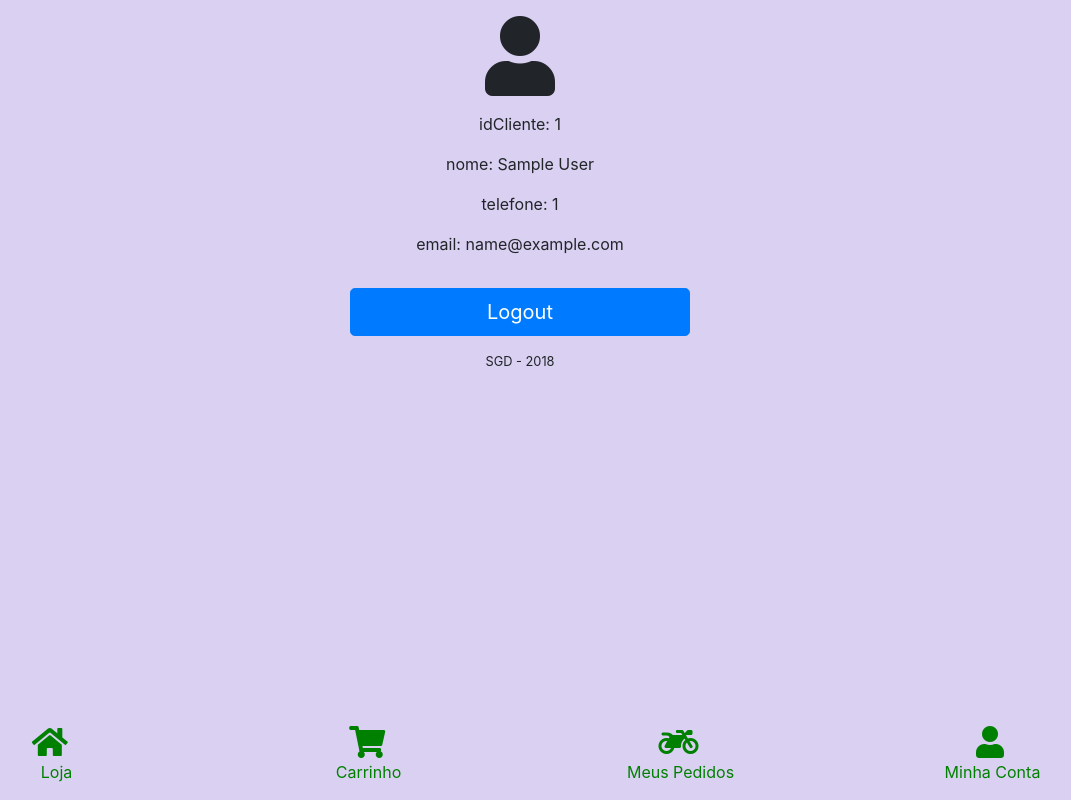
After one commit to CaioGabriel1000/Sistema-de-Gerenciamento-de-Delivery-CI, a CodeIgniter app: page /SGD/index.php/cliente/conta in a window 1280 px wide. The commit adds this page. Shown: the whole page, without its empty margins (120-1191 px from the left). Run offline with CodeIgniter, Linux system fonts and the light colour scheme; the visitor is signed in with stand-in values (Sample User, id 1); some libraries are stand-ins or nearby versions.

Commit message:
Login implementado

```diff
--- a/application/config/config.php
+++ b/application/config/config.php
@@ -23,7 +23,7 @@ defined('BASEPATH') OR exit('No direct script access allowed');
 | a PHP script and you can easily do that on your own.
 |
 */
-$config['base_url'] = '';
+$config['base_url'] = 'http://localhost/SGD/';
 
 /*
 |--------------------------------------------------------------------------
@@ -35,7 +35,7 @@ $config['base_url'] = '';
 | variable so that it is blank.
 |
 */
-$config['index_page'] = 'index.php';
+$config['index_page'] = '';
 
 /*
 |--------------------------------------------------------------------------
@@ -379,7 +379,7 @@ $config['encryption_key'] = '';
 */
 $config['sess_driver'] = 'files';
 $config['sess_cookie_name'] = 'ci_session';
-$config['sess_expiration'] = 7200;
+$config['sess_expiration'] = 0;
 $config['sess_save_path'] = NULL;
 $config['sess_match_ip'] = FALSE;
 $config['sess_time_to_update'] = 300;
--- a/application/config/database.php
+++ b/application/config/database.php
@@ -76,8 +76,8 @@ $query_builder = TRUE;
 $db['default'] = array(
 	'dsn'	=> '',
 	'hostname' => 'localhost',
-	'username' => 'UsuarioSGD',
-	'password' => 'senha',
+	'username' => 'root',
+	'password' => '',
 	'database' => 'SGD',
 	'dbdriver' => 'mysqli',
 	'dbprefix' => '',
--- a/application/config/routes.php
+++ b/application/config/routes.php
@@ -62,7 +62,10 @@ $route['loja'] = 'Pagina/loja';
 $route['carrinho'] = 'Pagina/carrinho';
 
 // Rota login e cadastro.
-$route['entrar'] = 'Pagina/entrarCadastrar';
+$route['entrar'] = 'Cliente/index';
+
+// Rota login e cadastro.
+$route['cliente'] = 'Cliente/conta';
 
 // Rota do erro 404.
 $route['404_override'] = '';
--- a/application/controllers/Cliente.php
+++ b/application/controllers/Cliente.php
@@ -11,26 +11,91 @@ class Cliente extends CI_Controller{
 	}
 
 	/*
+	 * Página de login e cadastro do cliente
+	 */
+	function index()
+	{
+		if(!isset($_SESSION['idCliente']))
+		{
+			$dados['title'] = "SGD - Login";
+			$this->load->view('components/head.php', $dados);
+			$this->load->view('entrar_cadastrar.php');
+		} else {
+			$this->conta();
+		}
+	}
+
+	/*
+	 * Página da conta do cliente
+	 */
+	function conta()
+	{
+		if(isset($_SESSION['idCliente']))
+		{
+			$dados['title'] = "SGD - Conta";
+			$this->load->view('components/head.php', $dados);
+			$this->load->view('cliente_conta.php');
+		} else {
+			$this->index();
+		}
+	}
+
+	/*
 	 * Adicionando cliente
+	 * Verificando o email, caso já esteja cadastrado, o usuário é informado, caso ainda não esteja, os dados são salvos.
 	 */
 	function add()
 	{
-		if(isset($_POST) && count($_POST) > 0)
-		{
-			$params = array(
-				'nome' => $this->input->post('nome'),
-				'telefone' => $this->input->post('telefone'),
-				'email' => $this->input->post('email'),
-				'senha' => $this->input->post('senha'),
-			);
+		$cliente = array(
+			'nome' => $this->input->post('inputNomeCadastro'),
+			'telefone' => $this->input->post('inputTelefoneCadastro'),
+			'email' => $this->input->post('inputEmailCadastro'),
+			'senha' => md5($this->input->post('inputSenhaCadastro')),
+		);
 
-			$cliente_id = $this->Cliente_model->add_cliente($params);
-			return true;
+		$cadastrado = $this->Cliente_model->verificar_email($cliente['email']);
+
+		if ($cadastrado) {
+			$this->session->set_flashdata('mensagem', 'Email já cadastrado! Por favor, entre em sua conta.');
+			redirect('Cliente/index');
+		} else {
+			$this->Cliente_model->add_cliente($cliente);
+			$this->session->set_flashdata('mensagem', 'Cadastro realizado com sucesso! Por favor, entre em sua conta.');
+			redirect('Cliente/index');
 		}
-		else
-		{
-			return false;
+	}
+
+	/*
+	 * Logando cliente
+	 */
+	function login()
+	{
+
+		$cliente = array(
+		'email' => $this->input->post('inputEmailLogin'),
+		'senha' => md5($this->input->post('inputSenhaLogin'))
+		);
+
+		$logando = $this->Cliente_model->logar_cliente($cliente['email'],$cliente['senha']);
+
+		if ($logando) {
+			$this->session->set_userdata('idCliente',$logando['idCliente']);
+			$this->session->set_userdata('nome',$logando['nome']);
+			$this->session->set_userdata('telefone',$logando['telefone']);
+			$this->session->set_userdata('email',$logando['email']);
+
+			$this->conta();
+
+		} else {
+			$this->session->set_flashdata('mensagem', 'Email ou senha incorretos!');
+			redirect('Cliente/index');
 		}
+	}
+
+	function logout()
+	{
+		$this->session->sess_destroy();
+		$this->index();
 	}
 
 	/*
--- a/application/models/Cliente_model.php
+++ b/application/models/Cliente_model.php
@@ -33,7 +33,44 @@ class Cliente_model extends CI_Model
 	function add_cliente($params)
 	{
 		$this->db->insert('cliente',$params);
-        return $this->db->insert_id();
+		//return $this->db->insert_id();
+	}
+
+	/*
+	 * Logando cliente
+	 */
+	function logar_cliente($email, $senha)
+	{
+		$this->db->select('*');
+		$this->db->from('cliente');
+		$this->db->where('email',$email);
+		$this->db->where('senha',$senha);
+
+		if($query=$this->db->get())
+		{
+			return $query->row_array();
+		}
+		else{
+			return false;
+		}
+	}
+
+	/*
+	 * Verificando se email do cliente já existe na tabela cliente
+	 */
+	function verificar_email($email)
+	{
+		$this->db->select('*');
+		$this->db->from('cliente');
+		$this->db->where('email',$email);
+
+		$query=$this->db->get();
+
+		if($query->num_rows()>0){
+			return true;
+		}else{
+			return false;
+		}
 	}
 
 	/*
--- /dev/null
+++ b/application/views/cliente_conta.php
@@ -0,0 +1,39 @@
+<body>
+
+<!-- Div que contém todos os elementos da página -->
+<div class="container">
+
+<section class="text-center">
+	<div class="container">
+		<i class="fas fa-user fa-5x p-3"></i>
+		<p><?php echo 'idCliente: ' . $_SESSION['idCliente']; ?></p>
+		<p><?php echo 'nome: ' . $_SESSION['nome']; ?></p>
+		<p><?php echo 'telefone: ' . $_SESSION['telefone']; ?></p>
+		<p><?php echo 'email: ' . $_SESSION['email']; ?></p>
+	</div>
+
+	<form class="form-signin" id="form-logout" name="form-logout" role="form" method="post" action="<?php echo base_url('Cliente/logout'); ?>">
+		<fieldset>
+			<div class="row d-flex justify-content-center p-3">
+				<div class="col-md-4">
+					<button id="btnDeslogar" name="btnDeslogar" class="btn btn-lg btn-primary btn-block col-md-12" type="submit" value="Register" name="register">Logout</button>
+				</div>
+			</div>
+		</fieldset>
+	</form>
+
+	<div class="d-flex justify-content-center">
+		<p class="small">SGD - 2018</p>
+	</div>
+
+</section>
+
+<!-- Carregando o footer -->
+<?php $this->load->view('components/footer'); ?>
+
+<!-- fechando o container, body e a tag html aberta no arquivo head.php -->
+</div>
+
+</body>
+
+</html>
--- a/application/views/components/footer.php
+++ b/application/views/components/footer.php
@@ -11,21 +11,21 @@
 		<div class="col-md-3 rodape-item">
 			<div class="row d-flex justify-content-center">
 				<a href="<?=base_url('/carrinho')?>">
-					<i class="fas fa-shopping-cart fa-2x"></i> <label class="d-none d-md-block"> &nbsp Carrinho</label>
+					&nbsp &nbsp &nbsp<i class="fas fa-shopping-cart fa-2x"></i> <label class="d-none d-md-block"> &nbsp Carrinho</label>
 				</a>
 			</div>
 		</div>
 		<div class="col-md-3 rodape-item">
 			<div class="row d-flex justify-content-center">
 				<a href="<?=base_url('/pedidos')?>">
-					<i class="fas fa-motorcycle fa-2x"></i> <label class="d-none d-md-block">&nbsp Meus Pedidos</label>
+					&nbsp &nbsp &nbsp &nbsp &nbsp<i class="fas fa-motorcycle fa-2x"></i> <label class="d-none d-md-block">&nbsp Meus Pedidos</label>
 				</a>
 			</div>
 		</div>
 		<div class="col-md-3 rodape-item">
 			<div class="row d-flex justify-content-center">
 				<a href="<?=base_url('/cliente')?>">
-					<i class="fas fa-user fa-2x"></i>  <label class="d-none d-md-block">&nbsp Minha Conta</label>
+					&nbsp &nbsp &nbsp &nbsp &nbsp<i class="fas fa-user fa-2x"></i>  <label class="d-none d-md-block">&nbsp Minha Conta</label>
 				</a>
 			</div>
 		</div>
```
Also changed, not shown: application/controllers/Pagina.php (+0 -10 lines), application/views/entrar_cadastrar.php (+39 -25 lines). Lines whose indentation alone changed are shown as unchanged.
